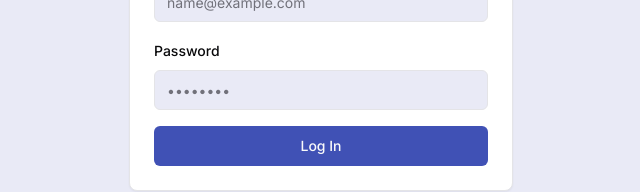
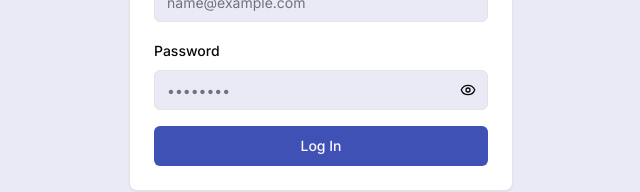
Before and after one commit to Sandeep4381/Mystrymind_Task, a Next.js app: page /login in a window 1280 px wide. Shown: the part 407-599 px from the top of the page, without its empty margins (319-959 px from the left). Built offline with nearby package versions, Linux system fonts and the light colour scheme.

Commit message:
in this section eye icon visvilbe paaswoerd

```diff
--- a/src/app/login/login-form.tsx
+++ b/src/app/login/login-form.tsx
@@ -9,8 +9,8 @@
 import { Form, FormControl, FormField, FormItem, FormLabel, FormMessage } from '@/components/ui/form';
 import { useToast } from '@/hooks/use-toast';
 import { authenticate } from '@/app/login/actions';
-import { useTransition } from 'react';
-import { Loader2 } from 'lucide-react';
+import { useState, useTransition } from 'react';
+import { Eye, EyeOff, Loader2 } from 'lucide-react';
 
 const formSchema = z.object({
   email: z.string().email({ message: "Please enter a valid email." }),
@@ -20,6 +20,7 @@
 export function LoginForm() {
   const { toast } = useToast();
   const [isPending, startTransition] = useTransition();
+  const [showPassword, setShowPassword] = useState(false);
 
   const form = useForm<z.infer<typeof formSchema>>({
     resolver: zodResolver(formSchema),
@@ -65,7 +66,23 @@
             <FormItem>
               <FormLabel>Password</FormLabel>
               <FormControl>
-                <Input type="password" placeholder="••••••••" {...field} />
+                <div className="relative">
+                    <Input
+                      type={showPassword ? 'text' : 'password'}
+                      placeholder="••••••••"
+                      {...field}
+                    />
+                    <Button
+                      type="button"
+                      variant="ghost"
+                      size="icon"
+                      className="absolute inset-y-0 right-0 h-full px-3"
+                      onClick={() => setShowPassword(!showPassword)}
+                    >
+                      {showPassword ? <EyeOff className="h-4 w-4" /> : <Eye className="h-4 w-4" />}
+                      <span className="sr-only">{showPassword ? 'Hide password' : 'Show password'}</span>
+                    </Button>
+                  </div>
               </FormControl>
               <FormMessage />
             </FormItem>
```
